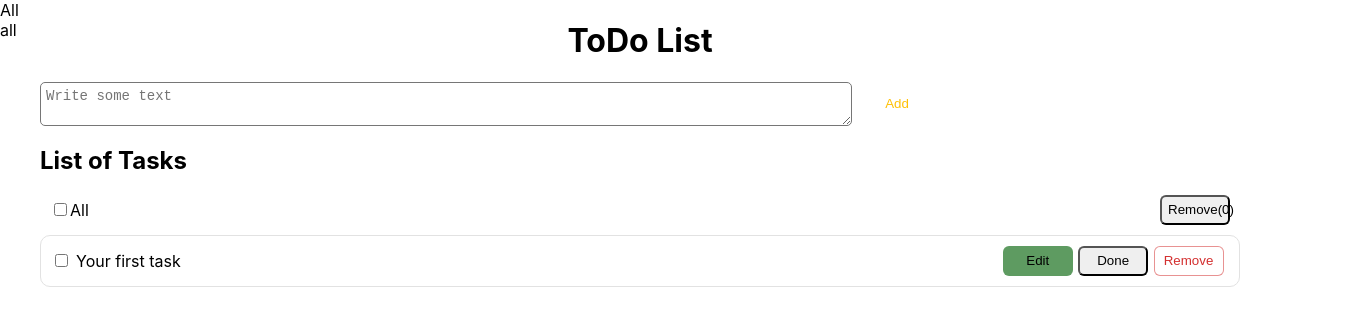
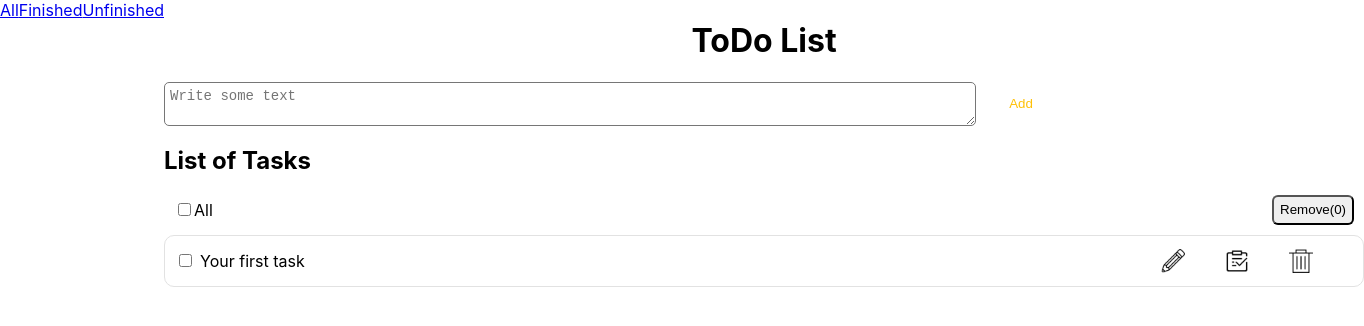
Before and after one commit to kulebiaka/to-do-list-ts, a React (Create React App) app: page / in a window 1280 px wide. Shown: the top 326 px of the page, 1364 px wide, since content can reach past the window. Built offline with nearby package versions, Linux system fonts and the light colour scheme.

Commit message:
add icon on button

```diff
--- a/src/App.scss
+++ b/src/App.scss
@@ -1,6 +1,7 @@
 .app-container{
   display: grid;
   grid-template-columns: 1fr 1200px 1fr;
+  font-size: 16px;
 
   h1{
     text-align: center;
--- a/src/components/Sidebar/Sidebar.tsx
+++ b/src/components/Sidebar/Sidebar.tsx
@@ -4,9 +4,9 @@ import s from './Sidebar.module.scss'
 const Sidebar = () => {
   return (
     <div>
-      <div>All</div>
-      <div></div>
-      <div>all</div>
+      <a href='#'>All</a>
+      <a href='#'>Finished</a>
+      <a href='#'>Unfinished</a>
     </div>
   )
 }
--- a/src/components/Task/Task.module.scss
+++ b/src/components/Task/Task.module.scss
@@ -9,11 +9,27 @@
   align-items: center;
 
   button{
+    background-size: cover;
+    background-color: #ffffff;
+    cursor: pointer;
+    border: none;
+    height: 24px;
+    width: 24px;
+    border-radius: 4px;
+
+    transition: background-color linear 0.1s, color linear 0.1s;
+
+    &:hover{
+      background-color: #e2e2e2;
+    }
+
     &:active{
-      opacity: 0.8
+      opacity: 0.7
     }
   }
+
 }
+
 .text{
   max-width: 670px;
   padding: 5px;
@@ -25,24 +41,19 @@
 }
 .edit{
   grid-area: e;
-  background-color: #2e7d32c4;
+  background-image: url('../../../public/assets/edit.png');
+
   border: none;
-  &:hover{
-    background-color: #2e7d32;
-  }
+}
+.save{
+  background-image: url('../../../public/assets/save.png');
+}
+.done{
+  background-image: url('../../../public/assets/done.png');
 }
 .remove{
-  color: #d32f2f;
   background-color: white;
-  border: 1px solid #d32f2f85;
-  position: relative;
-  right: 0;
-
-  &:hover{
-    background-color: #d32f2f;
-    color: black;
-  }
-
+  background-image: url('../../../public/assets/remove.png');
 }
 .btns{
   grid-area: b;
--- a/src/components/Task/Task.tsx
+++ b/src/components/Task/Task.tsx
@@ -30,8 +30,8 @@ const Task = (props: any) => {
         </>)}
 
       <div className={s.btns}>
-        {task.isEditing ? (<button className={s.edit} onClick={changeStatusEdit}>Save</button>) : (<><button className={s.edit} onClick={changeStatusEdit}>Edit</button> <button onClick={changeStatusDone}>Done</button></>)}
-        <button className={s.remove} onClick={() => { props.removeTask(task.id) }}>Remove</button>
+        {task.isEditing ? (<button className={s.save} onClick={changeStatusEdit}></button>) : (<><button className={s.edit} onClick={changeStatusEdit}></button> <button className={s.done} onClick={changeStatusDone}></button></>)}
+        <button className={s.remove} onClick={() => { props.removeTask(task.id) }}></button>
       </div>
     </div>
   )
--- a/src/components/TodoList/TodoList.module.scss
+++ b/src/components/TodoList/TodoList.module.scss
@@ -3,7 +3,7 @@
   margin: auto;
 }
 button{
-  width: 70px;
+  // min-width: 70px;
   height: 30px;
   border-radius: 6px;
   cursor: pointer;
@@ -32,6 +32,7 @@ textarea{
 .add_btn{
   margin-left: 10px;
   border: none;
+  min-width: 70px;
   background-color: white;
   color: #ffc107;
   &:hover{
--- a/src/components/TodoList/TodoList.tsx
+++ b/src/components/TodoList/TodoList.tsx
@@ -9,30 +9,37 @@ interface Item {
   isDone: boolean;
   isEditing: boolean;
   isSelected: boolean;
+  isShown: boolean
   date: any;
 }
 
+type tags = 'all' | 'finished' | 'unfinished'
 
 const TodoList = () => {
 
-  let initialState: Array<Item> = [{ id: 0, text: 'Your first task', isDone: false, isEditing: false, isSelected: false, date: Date.now() }]
+  let initialState: Array<Item> = [{ id: 0, text: 'Your first task', isDone: false, isEditing: false, isSelected: false, isShown: true, date: Date.now() }]
 
   let [input, setInput] = useState('')
+  // let [deadline, setDeadline] = useState(Date.now)
+  let [tag, setTag] = useState('all')
   let [taskList, setTaskList] = useState(initialState)
+  let shownTaskList = taskList.filter((t:Item) => t.isShown)
   let [nextId, setNextId] = useState(1);
-  let selectedQuantity = (taskList.reduce((acc, t: Item) => { return t.isSelected ? acc + 1 : acc }, 0))
-  let isSelectedAll = ((taskList.length > 0) && (selectedQuantity === taskList.length))
+  let selectedQuantity = (shownTaskList.reduce((acc, t: Item) => { return t.isSelected ? acc + 1 : acc }, 0))
+  let isSelectedAll = ((shownTaskList.length > 0) && (selectedQuantity === shownTaskList.length))
   console.log(taskList)
 
-  function sortTaskList() {
-    setTaskList(taskList => [...taskList].sort((a, b) => {
+  function defaultSort(a: Item, b:Item){
     if (a.isDone > b.isDone) {
       return 1
     } else if (a.isDone < b.isDone) {
       return -1;
     }
     return b.date - a.date
-    }))
+  }
+
+  function sortTaskList(funcForSort = defaultSort) {
+    setTaskList(taskList => [...taskList].sort(funcForSort))
     console.log(taskList)
   }
 
@@ -129,6 +136,7 @@ const TodoList = () => {
       isDone: false,
       isEditing: false,
       isSelected: false,
+      isShown: true,
       date: Date.now()
     }
     setNextId(nextId + 1)
@@ -142,6 +150,7 @@ const TodoList = () => {
       <h1>ToDo List</h1>
       <div className={s.form}>
         <textarea className={s.add_input} placeholder='Write some text' value={input} onChange={onInputChange} />
+        {/* <input type="datetime-local" /> */}
         <button className={s.add_btn} onClick={onAddTaskClick}>Add</button>
       </div>
 
@@ -156,7 +165,7 @@ const TodoList = () => {
       </div>
 
       <div>
-        {taskList.map((t: Item) => (<Task key={t.id} id={t.id} text={t.text}
+        {shownTaskList.map((t: Item) => (<Task key={t.id} id={t.id} text={t.text}
           task={t} removeTask={removeTask} sortTaskList={sortTaskList} setTaskList={setTaskList}
           changeStatusEdit={changeStatusEdit} editTaskText={editTaskText}
           changeStatusSelected={changeStatusSelected}
```
Lines whose indentation alone changed are shown as unchanged.
